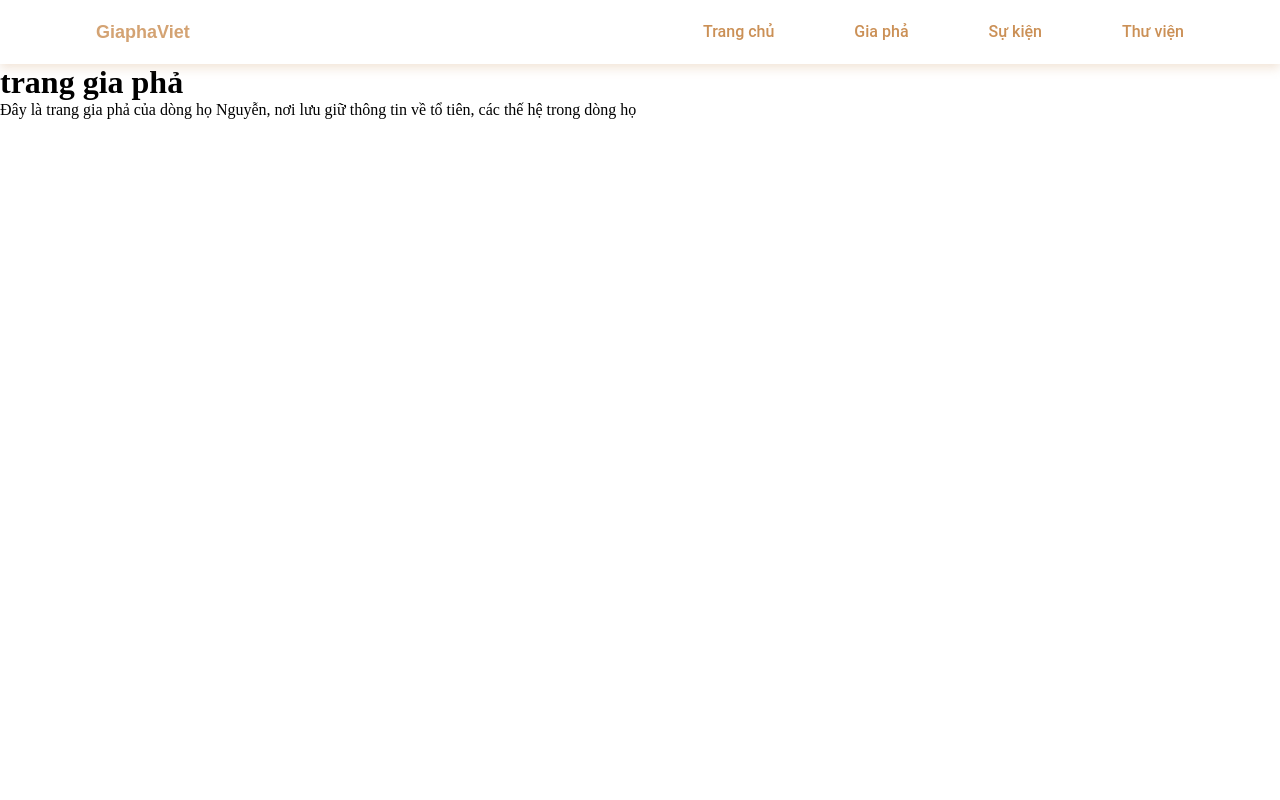
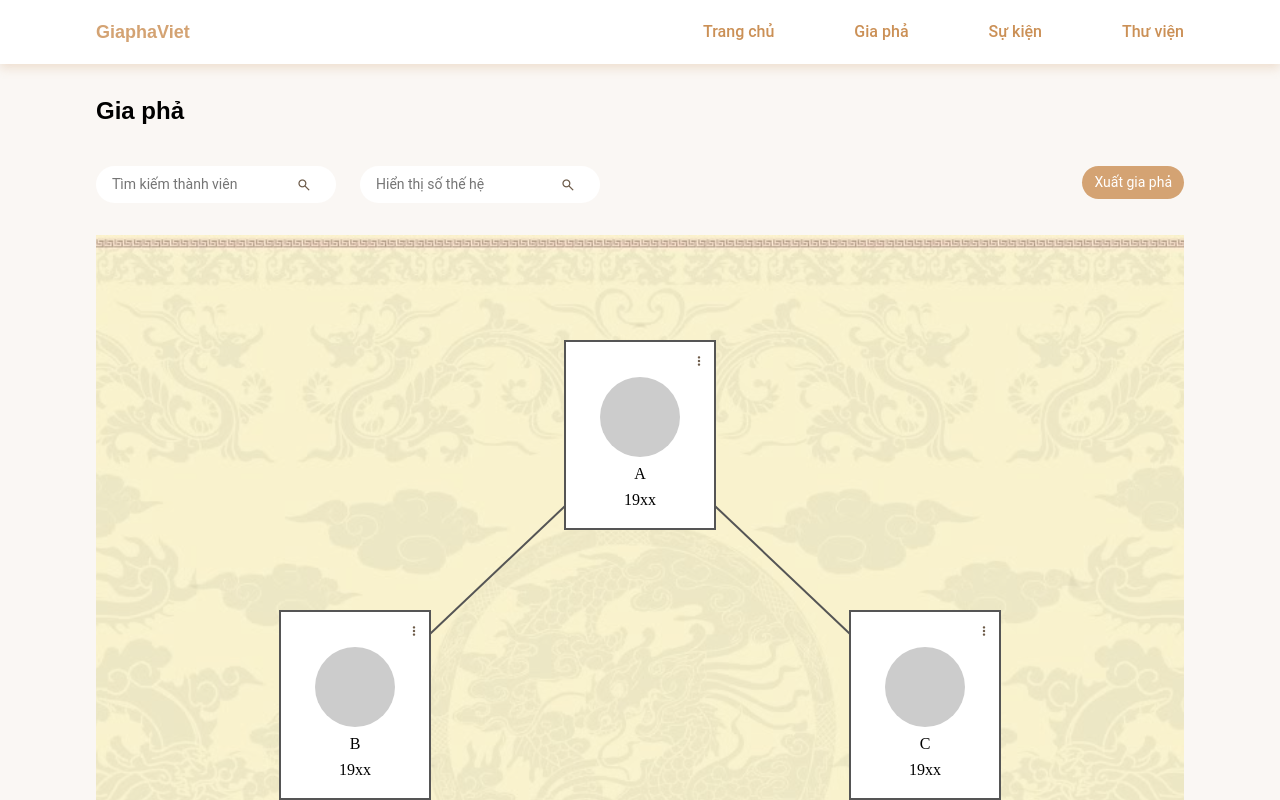
Before and after one commit to hungk4/gia_pha, a React (Create React App) app: page /gia-pha in a window 1280 px wide. Shown: the top 800 px of the page. Built offline with nearby package versions, Linux system fonts and the light colour scheme.

Commit message:
ve co ban giao dien tree family

```diff
--- a/package.json
+++ b/package.json
@@ -7,6 +7,7 @@
     "@testing-library/jest-dom": "^6.6.4",
     "@testing-library/react": "^16.3.0",
     "@testing-library/user-event": "^13.5.0",
+    "d3": "^7.9.0",
     "react": "^19.1.1",
     "react-dom": "^19.1.1",
     "react-scripts": "5.0.1",
--- a/public/index.html
+++ b/public/index.html
@@ -25,7 +25,11 @@
       Learn how to configure a non-root public URL by running `npm run build`.
     -->
 
-    <link rel="stylesheet" href="https://fonts.googleapis.com/css2?family=Material+Symbols+Outlined:opsz,wght,FILL,GRAD@24,400,0,0&icon_names=search" />
+    <link
+      rel="stylesheet"
+      href="https://fonts.googleapis.com/css2?family=Material+Symbols+Outlined"
+    />
+
     <title>React App</title>
   </head>
   <body>
@@ -41,5 +45,6 @@
       To begin the development, run `npm start` or `yarn start`.
       To create a production bundle, use `npm run build` or `yarn build`.
     -->
+    <script src="https://d3js.org/d3.v6.min.js"></script>
   </body>
 </html>
--- /dev/null
+++ b/src/components/FamilyTree/FamilyTree.css
@@ -0,0 +1,47 @@
+.family-tree-container {
+  width: 100%;
+  height: 100%;
+  background-image: url("../../assets/images/family-tree-background.jpg");
+  background-repeat: no-repeat;
+  background-size: cover;
+  background-position: center;
+
+  background-color: rgba(255, 255, 255, 0.5);
+  background-blend-mode: overlay;
+}
+
+.node-content {
+  width: 100%;
+  height: 100%;
+  display: flex;
+  flex-direction: column;
+  align-items: center;
+  gap: 8px;
+  padding: 12px 0;
+}
+
+.node-content .avatar {
+  width: 80px;
+  height: 80px;
+  border-radius: 50%;
+  background-color: #ccc;
+}
+
+.node-content .name {
+}
+
+.node-content .year {
+}
+
+.node-tool {
+  width: 100%;
+  padding: 0 8px;
+  display: flex;
+  justify-content: flex-end;
+}
+
+
+.node-tool .tool-btn {
+  border: none;
+  background-color: #ffffff;
+}
--- /dev/null
+++ b/src/components/FamilyTree/FamilyTree.js
@@ -0,0 +1,113 @@
+import { useEffect, useRef } from "react";
+import * as d3 from "d3";
+
+import "./FamilyTree.css";
+
+const familyData = {
+  name: "A",
+  children: [
+    {
+      name: "B",
+      children: [{ name: "D" }, { name: "E" }, { name: "M" }],
+    },
+    {
+      name: "C",
+      children: [{ name: "F" }, { name: "G" }],
+    },
+  ],
+};
+
+function FamilyTree() {
+  const svgRef = useRef();
+
+  useEffect(() => {
+    const svgElement = svgRef.current;
+    const width = svgElement.parentElement.getBoundingClientRect().width;
+    const height = 1000;
+
+    const root = d3.hierarchy(familyData);
+
+    const treeLayout = d3
+      .tree()
+      .nodeSize([190, 270]) // sibling 190px, parent-child 270px
+      .separation((a, b) => (a.parent === b.parent ? 1 : 1.5)); // cùng cha thì khoảng cách là 190, khác cha thì 60
+
+    treeLayout(root);
+
+    const svg = d3
+      .select(svgRef.current)
+      .attr("width", width)
+      .attr("height", height);
+
+    svg.selectAll("*").remove();
+
+    const g = svg.append("g").attr("transform", `translate(${width / 2},200)`);
+
+    // Vẽ đường nối
+    const links = g
+      .selectAll(".link")
+      .data(root.links())
+      .enter()
+      .append("line")
+      .attr("class", "link")
+      .attr("stroke", "#555")
+      .attr("stroke-width", 2)
+      .attr("x1", (d) => d.source.x)
+      .attr("y1", (d) => d.source.y)
+      .attr("x2", (d) => d.target.x)
+      .attr("y2", (d) => d.target.y);
+
+    // Vẽ các node
+    const node = g
+      .selectAll(".node")
+      .data(root.descendants())
+      .enter()
+      .append("g")
+      .attr("class", "node")
+      .attr("transform", (d) => `translate(${d.x},${d.y})`);
+
+    const rectWidth = 150;
+    const rectHeight = 188;
+    node
+      .append("rect")
+      .attr("x", -rectWidth / 2) // căn giữa rect theo x
+      .attr("y", -rectHeight / 2) // căn giữa rect theo y
+      .attr("width", rectWidth)
+      .attr("height", rectHeight)
+      .attr("fill", "#ffffff")
+      .attr("stroke", "#555")
+      .attr("stroke-width", 2);
+
+    node
+      .append("foreignObject")
+      .attr("x", -rectWidth / 2)
+      .attr("y", -rectHeight / 2)
+      .attr("width", rectWidth)
+      .attr("height", rectHeight)
+      .append("xhtml:div") // HTML namespace
+      .attr("class", "node-content") // class CSS
+      .html(
+        (d) => `
+    <div class="node-tool">
+      <button class="tool-btn">
+        <span class="material-symbols-outlined">more_vert</span>
+      </button>
+    </div>
+    <div class="avatar"></div>
+    <div class="name">${d.data.name}</div>
+    <div class="year">${d.data.year || "19xx"}</div>
+
+  `
+      );
+  }, []);
+
+  return (
+    <>
+      <div className="family-tree-container">
+        <svg ref={svgRef}></svg>
+      </div>
+    </>
+  );
+}
+
+export default FamilyTree;
--- a/src/pages/Gia-pha/Giapha.css
+++ b/src/pages/Gia-pha/Giapha.css
@@ -1,3 +1,22 @@
 .giapha-container {
   margin-top: 64px;
+  padding: 32px 96px;
+  max-width: 1440px;
+  margin: 0 auto;
 }
+
+/* tool-start */
+.tool {
+  display: flex;
+  justify-content: space-between;
+  margin-top: 40px;
+  margin-bottom: 32px;
+}
+
+.tool-left {
+  display: flex;
+  align-items: center;
+  gap: 24px;
+}
+
+/* tool-end */
--- a/src/pages/Gia-pha/Giapha.js
+++ b/src/pages/Gia-pha/Giapha.js
@@ -1,20 +1,32 @@
+import FamilyTree from "../../components/FamilyTree/FamilyTree";
 import Header from "../../components/Header/Header";
+import Footer from "../../components/Footer/Footer";
+import Search from "../../components/Search/Search";
+import Button from "../../components/Button/Button";
 
-import "./Giapha.css"
+import "./Giapha.css";
 
 function Giapha() {
   return (
     <>
-      <Header/>
-      <div className="giapha-container">
-        <h1 className="giapha-title">trang gia phả</h1>
-        <p className="giapha-description">
-          Đây là trang gia phả của dòng họ Nguyễn, nơi lưu giữ thông tin về
-          tổ tiên, các thế hệ trong dòng họ
-        </p>
+      <Header />
+      <div className="body">
+        <div className="giapha-container">
+          <h3 className="giapha-title h3">Gia phả</h3>
+          <div className="tool">
+            <div className="tool-left">
+              <Search placeholder="Tìm kiếm thành viên" />
+              <Search placeholder="Hiển thị số thế hệ" />
+            </div>
+            <div className="tool-right">
+              <Button text="Xuất gia phả" />
+            </div>
+          </div>
+          <FamilyTree />
+        </div>
       </div>
+      <Footer />
     </>
-
   );
 }
 
--- a/src/pages/Thu-vien/Thuvien.css
+++ b/src/pages/Thu-vien/Thuvien.css
@@ -1,5 +1,4 @@
 .thuvien-container {
-  margin-top: 64px;
   padding: 32px 96px;
 }
 
--- a/src/styles/global.css
+++ b/src/styles/global.css
@@ -9,7 +9,9 @@
 
 .body {
   background-color: var(--color-light-2);
+  margin-top: 64px;
   padding-bottom: 40px;
+  width: 100%;
 }
 
 a {
```
Also changed, not shown: src/assets/images/family-tree-background.jpg (added), 1 other file (tests, documents, lock files or other folders).
